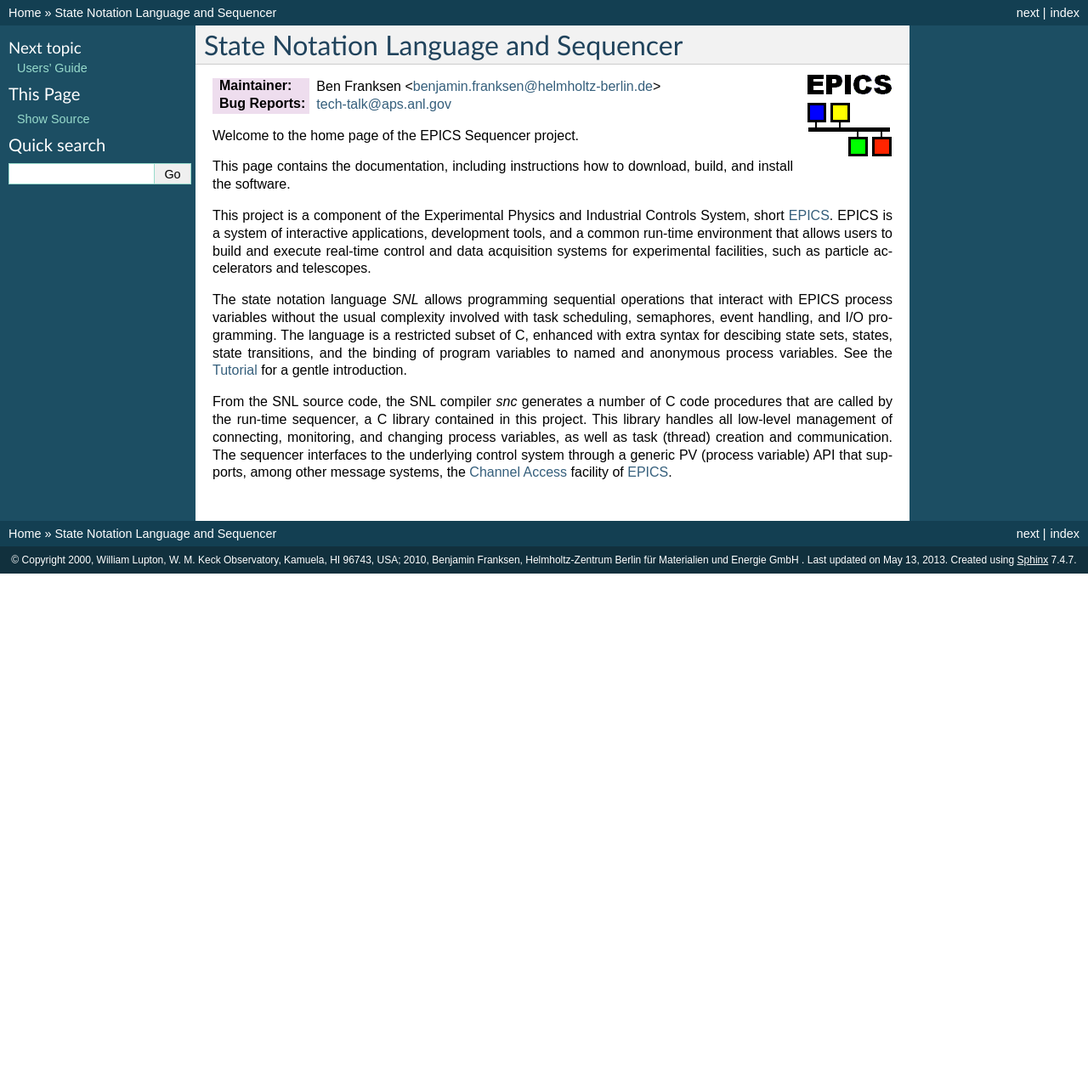
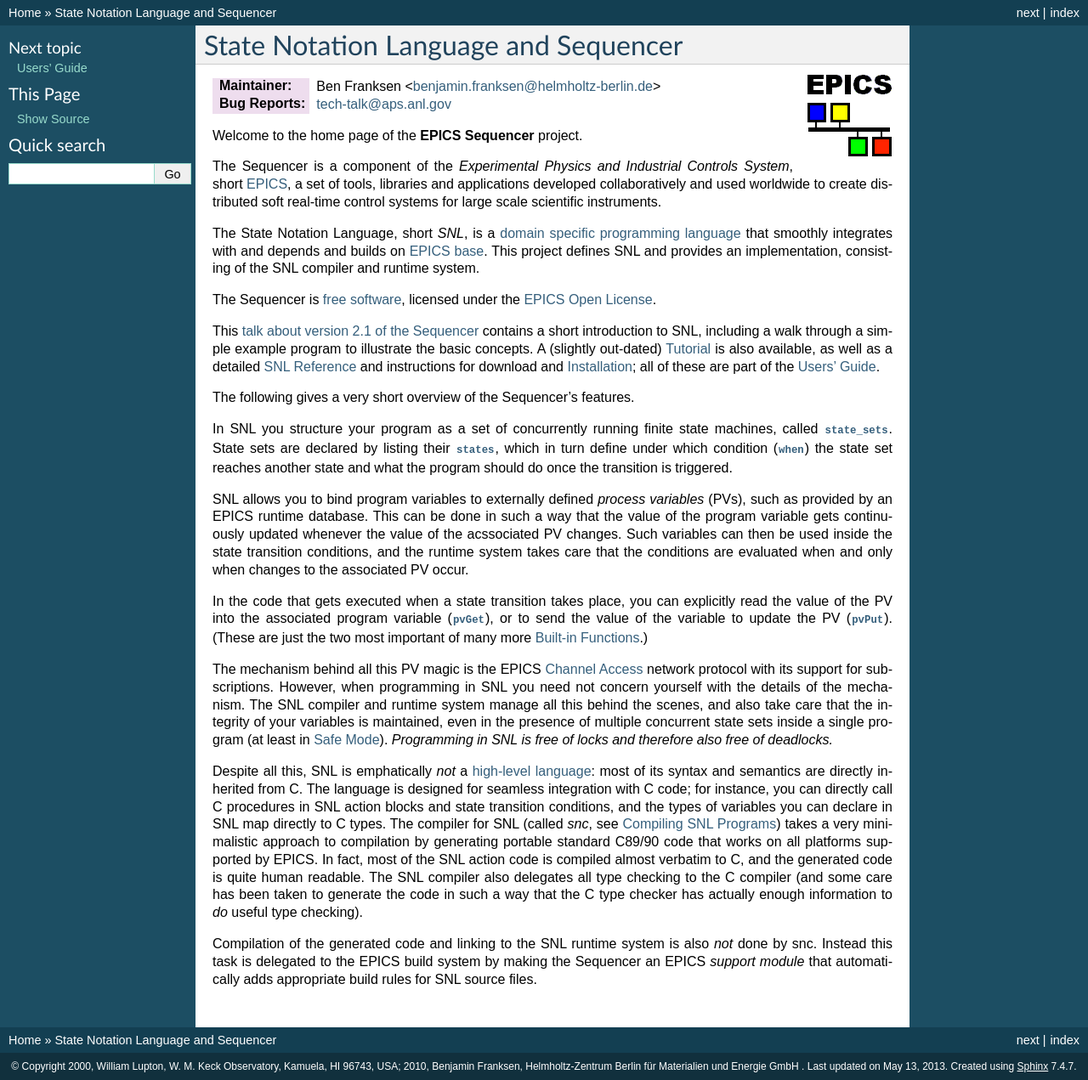
Before and after one commit to jeonghanlee/sequencer-2-2, a Sphinx documentation site: the page built from documentation/index.txt, in a window 1280 px wide and 1271 px high. Shown: the whole window at 85% size. Built offline with Sphinx 7.4.7, drawn with Linux system fonts in a browser that asks for light colours.

Commit message:
docs: re-wrote the front page blurb

```diff
--- a/documentation/about.inc
+++ b/documentation/about.inc
@@ -1,26 +1,78 @@
-This project is a component of the Experimental Physics and Industrial
-Controls System, short `EPICS`_. EPICS is a system of interactive
-applications, development tools, and a common run-time environment that
-allows users to build and execute real-time control and data
-acquisition systems for experimental facilities, such as particle
-accelerators and telescopes.
+The Sequencer is a component of the *Experimental Physics and Industrial
+Controls System*, short `EPICS`_, a set of tools, libraries and applications
+developed collaboratively and used worldwide to create distributed soft
+real-time control systems for large scale scientific instruments.
 
-The state notation language *SNL* allows programming sequential
-operations that interact with EPICS process variables without the usual
-complexity involved with task scheduling, semaphores, event handling,
-and I/O programming. The language is a restricted subset of C, enhanced
-with extra syntax for descibing state sets, states, state transitions,
-and the binding of program variables to named and anonymous process
-variables. See the :doc:`Tutorial` for a gentle introduction.
+The State Notation Language, short *SNL*, is a `domain specific
+programming language`_ that smoothly integrates with and depends and builds
+on `EPICS base`_. This project defines SNL and provides
+an implementation, consisting of the SNL compiler and runtime system.
 
-From the SNL source code, the SNL compiler *snc* generates a number of
-C code procedures that are called by the run-time sequencer, a C
-library contained in this project. This library handles all low-level
-management of connecting, monitoring, and changing process variables,
-as well as task (thread) creation and communication. The sequencer
-interfaces to the underlying control system through a generic PV
-(process variable) API that supports, among other message systems, the
-`Channel Access`_ facility of `EPICS`_.
+The Sequencer is `free software`_, licensed under the
+`EPICS Open License`_.
 
+This `talk about version 2.1 of the Sequencer`_ contains a short
+introduction to SNL, including a walk through a simple example program to
+illustrate the basic concepts. A (slightly out-dated) :doc:`Tutorial` is
+also available, as well as a detailed :doc:`Reference` and instructions for
+download and :doc:`Installation`; all of these are part of the
+:doc:`Manual`.
+
+The following gives a very short overview of the Sequencer's features.
+
+In SNL you structure your program as a set of concurrently running finite
+state machines, called :token:`state_sets`. State sets are declared by
+listing their :token:`states`, which in turn define under which condition
+(:token:`when`) the state set reaches another state and what the program
+should do once the transition is triggered.
+
+SNL allows you to bind program variables to externally defined *process
+variables* (PVs), such as provided by an EPICS runtime database. This can be
+done in such a way that the value of the program variable gets continuously
+updated whenever the value of the acssociated PV changes. Such variables can
+then be used inside the state transition conditions, and the runtime system
+takes care that the conditions are evaluated when and only when changes to
+the associated PV occur.
+
+In the code that gets executed when a state transition takes place, you can
+explicitly read the value of the PV into the associated program variable
+(:c:func:`pvGet`), or to send the value of the variable to update the PV
+(:c:func:`pvPut`). (These are just the two most important of many more
+:ref:`BuiltinFunctions`.)
+
+The mechanism behind all this PV magic is the EPICS `Channel Access`_
+network protocol with its support for subscriptions. However, when
+programming in SNL you need not concern yourself with the details of the
+mechanism. The SNL compiler and runtime system manage all this behind the
+scenes, and also take care that the integrity of your variables is
+maintained, even in the presence of multiple concurrent state sets inside a
+single program (at least in :ref:`safe mode`). *Programming in SNL is free
+of locks and therefore also free of deadlocks.*
+
+Despite all this, SNL is emphatically *not* a `high-level language`_: most
+of its syntax and semantics are directly inherited from C. The language is
+designed for seamless integration with C code; for instance, you can
+directly call C procedures in SNL action blocks and state transition
+conditions, and the types of variables you can declare in SNL map directly
+to C types. The compiler for SNL (called *snc*, see :doc:`Compiling`) takes
+a very minimalistic approach to compilation by generating portable standard
+C89/90 code that works on all platforms supported by EPICS. In fact, most of
+the SNL action code is compiled almost verbatim to C, and the generated code
+is quite human readable. The SNL compiler also delegates all type checking
+to the C compiler (and some care has been taken to generate the code in such
+a way that the C type checker has actually enough information to *do* useful
+type checking).
+
+Compilation of the generated code and linking to the SNL runtime system is
+also *not* done by snc. Instead this task is delegated to the EPICS build
+system by making the Sequencer an EPICS *support module* that automatically
+adds appropriate build rules for SNL source files.
+
+.. _domain specific programming language: http://en.wikipedia.org/wiki/Domain-specific_programming_language
 .. _EPICS: http://www.aps.anl.gov/epics/
-.. _Channel Access: http://www.aps.anl.gov/epics/base/R3-14/11-docs/CAref.html
+.. _EPICS base: http://www.aps.anl.gov/epics/base/index.php
+.. _Channel Access: http://www.aps.anl.gov/epics/base/R3-14/12-docs/CAref.html
+.. _talk about version 2.1 of the Sequencer: http://www-csr.bessy.de/control/SoftDist/sequencer/talks/epics-meeting-2011-PSI/sequencer-2-1-slides.pdf
+.. _free software: http://www.gnu.org/philosophy/free-sw.html
+.. _EPICS Open License: http://www.aps.anl.gov/epics/license/open.php
+.. _high-level language: http://www.haskell.org/
--- a/documentation/index.txt
+++ b/documentation/index.txt
@@ -7,10 +7,7 @@
 :Maintainer: Ben Franksen <benjamin.franksen@helmholtz-berlin.de>
 :Bug Reports: tech-talk@aps.anl.gov
 
-Welcome to the home page of the EPICS Sequencer project.
-
-This page contains the documentation, including instructions how to
-download, build, and install the software.
+Welcome to the home page of the **EPICS Sequencer** project.
 
 .. include:: about.inc
 
```
